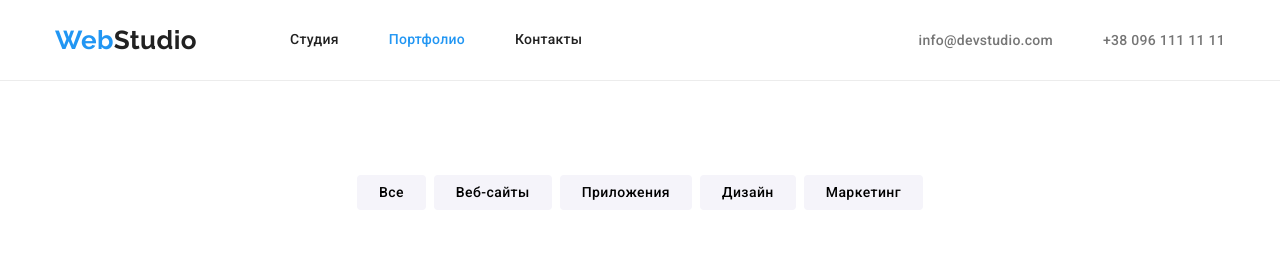
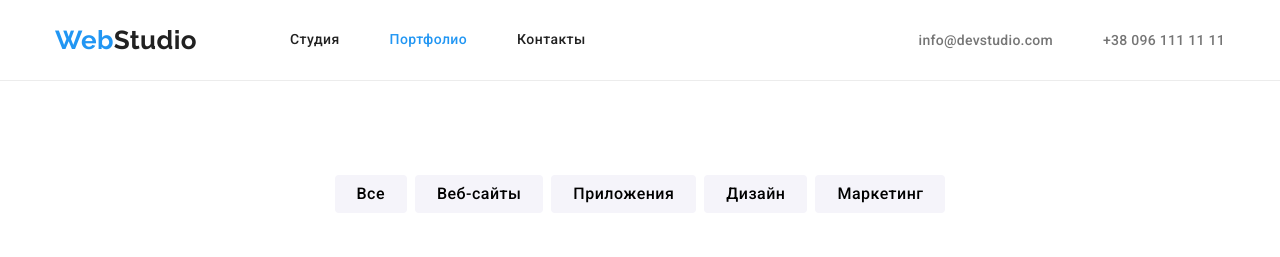
Before and after one commit to yaroslavmelnyk13/goit-markup-hw-03, a plain HTML site: page portfolio.html in a window 1280 px wide. Shown: the top 257 px of the page. Drawn offline with Linux system fonts and the light colour scheme.

Commit message:
Update styles.css

```diff
--- a/css/styles.css
+++ b/css/styles.css
@@ -102,7 +102,7 @@
     font-weight: 500;
     font-size: 14px;
     line-height: 1.14;
-    letter-spacing: 0.02em;
+    letter-spacing: 0.03em;
     text-decoration: none;
 }
 
@@ -384,7 +384,7 @@
     background-color: var(--end-bg-color);
     font-family: inherit;
     font-weight: 500;
-    font-size: 14px;
+    font-size: 16px;
     line-height: 1.62;
     letter-spacing: 0.03em;
     background-color: var(--end-bg-color);
```
